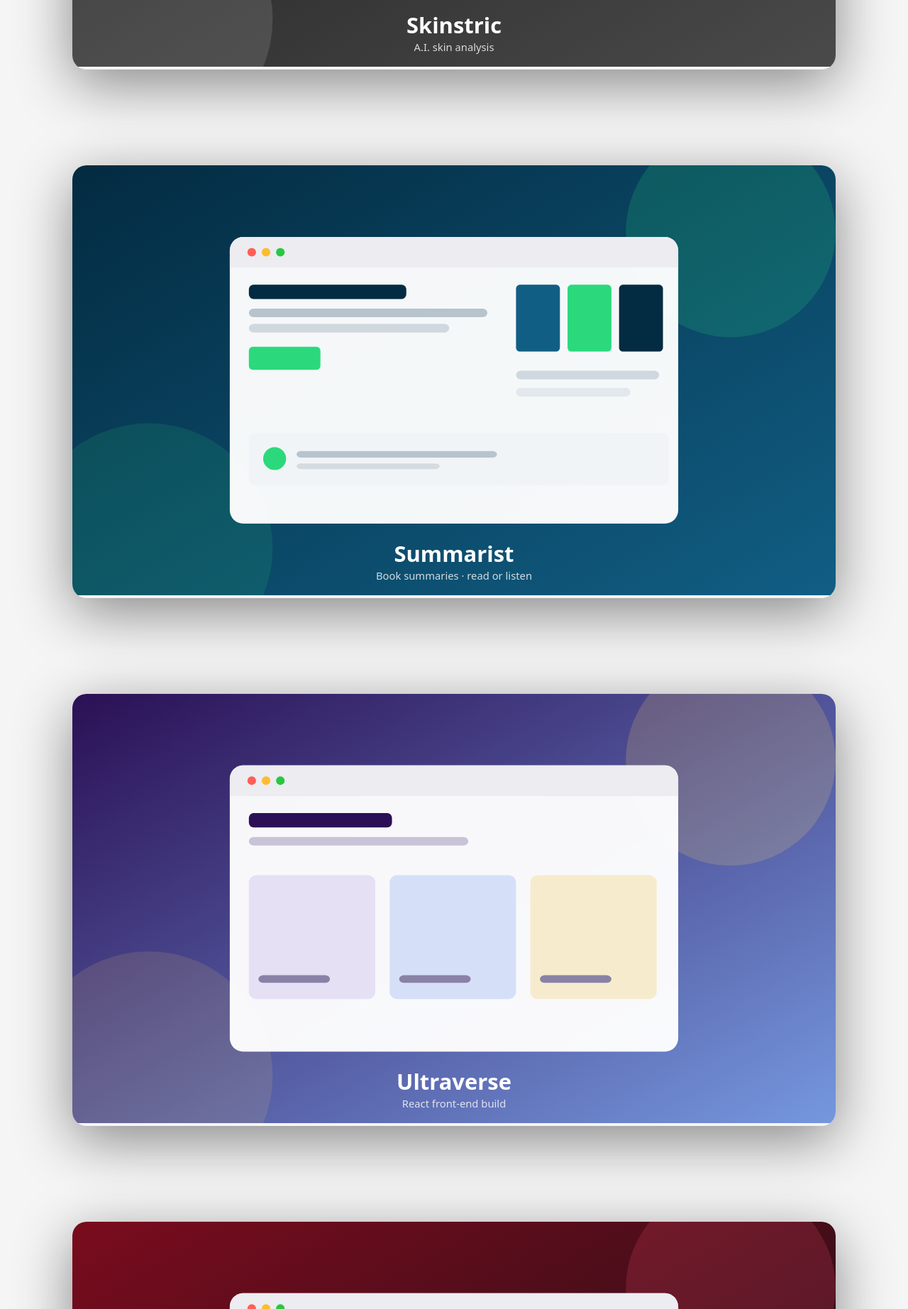
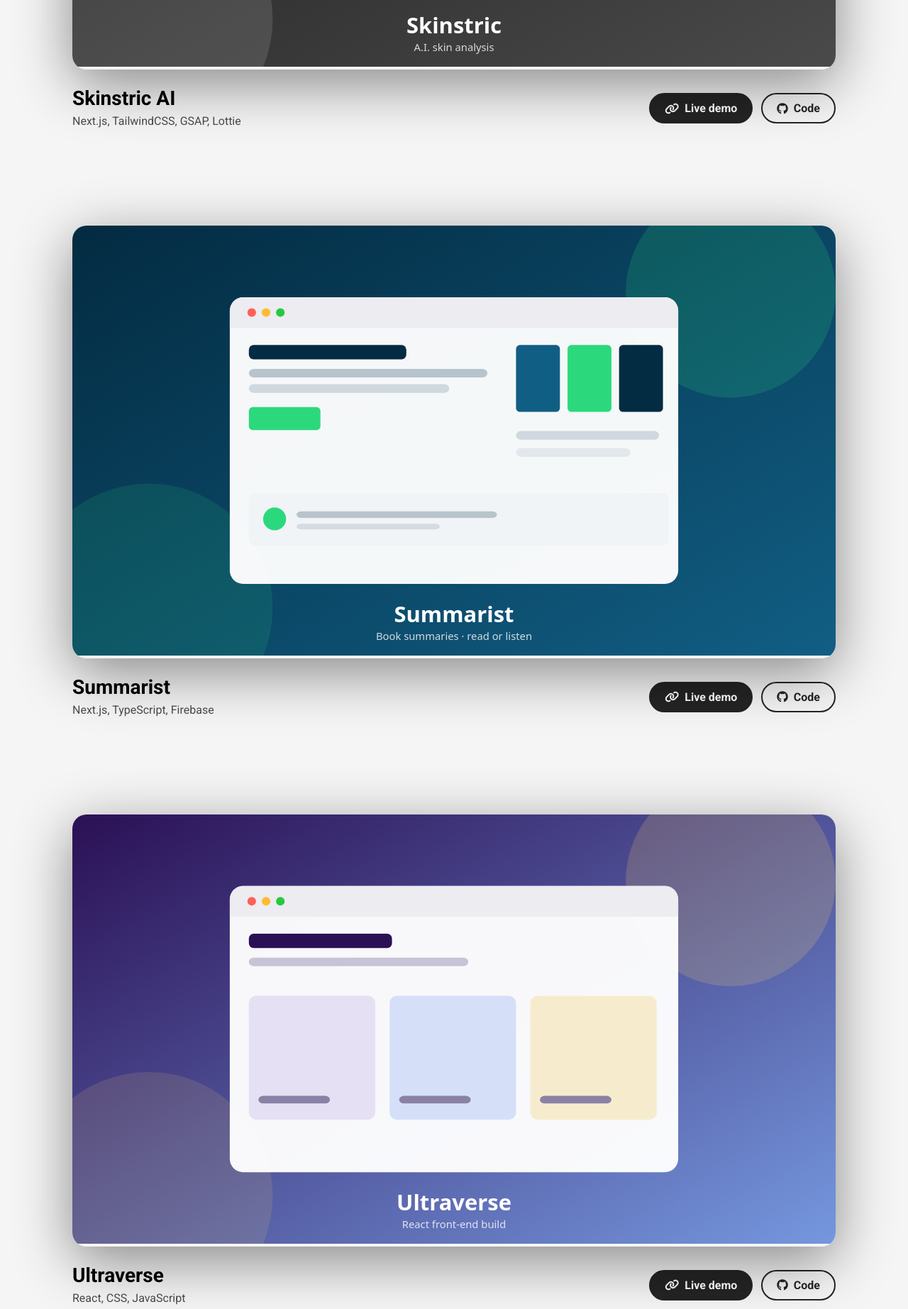
Before and after one commit to Purpuratus/portfolio, a plain HTML site: page index.html in a window 1280 px wide. Shown: the part 1478-3323 px from the top of the page at 71% size. Drawn offline with nearby package versions, Linux system fonts and the light colour scheme.

Commit message:
Add visible project buttons

```diff
--- a/index.html
+++ b/index.html
@@ -207,6 +207,16 @@
                 </div>
               </div>
             </div>
+            <div class="project__caption">
+              <div class="project__caption--text">
+                <h3 class="project__caption--title">Skinstric AI</h3>
+                <p class="project__caption--stack">Next.js, TailwindCSS, GSAP, Lottie</p>
+              </div>
+              <div class="project__caption--buttons">
+                <a href="https://skinstric-lake-alpha.vercel.app" target="_blank" rel="noopener" class="project__btn project__btn--live"><i class="fas fa-link"></i> Live demo</a>
+                <a href="https://github.com/Purpuratus" target="_blank" rel="noopener" class="project__btn project__btn--code"><i class="fab fa-github"></i> Code</a>
+              </div>
+            </div>
           </li>
 
           <li class="project">
@@ -231,6 +241,16 @@
                     <i class="fab fa-github"></i>
                   </a>
                 </div>
+              </div>
+            </div>
+            <div class="project__caption">
+              <div class="project__caption--text">
+                <h3 class="project__caption--title">Summarist</h3>
+                <p class="project__caption--stack">Next.js, TypeScript, Firebase</p>
+              </div>
+              <div class="project__caption--buttons">
+                <a href="https://summarist-sand-eta.vercel.app" target="_blank" rel="noopener" class="project__btn project__btn--live"><i class="fas fa-link"></i> Live demo</a>
+                <a href="https://github.com/Purpuratus" target="_blank" rel="noopener" class="project__btn project__btn--code"><i class="fab fa-github"></i> Code</a>
               </div>
             </div>
           </li>
@@ -259,6 +279,16 @@
                 </div>
               </div>
             </div>
+            <div class="project__caption">
+              <div class="project__caption--text">
+                <h3 class="project__caption--title">Ultraverse</h3>
+                <p class="project__caption--stack">React, CSS, JavaScript</p>
+              </div>
+              <div class="project__caption--buttons">
+                <a href="https://julia-internship.vercel.app" target="_blank" rel="noopener" class="project__btn project__btn--live"><i class="fas fa-link"></i> Live demo</a>
+                <a href="https://github.com/Purpuratus" target="_blank" rel="noopener" class="project__btn project__btn--code"><i class="fab fa-github"></i> Code</a>
+              </div>
+            </div>
           </li>
 
           <li class="project">
@@ -285,6 +315,16 @@
                 </div>
               </div>
             </div>
+            <div class="project__caption">
+              <div class="project__caption--text">
+                <h3 class="project__caption--title">ReelFast</h3>
+                <p class="project__caption--stack">JavaScript, OMDb API</p>
+              </div>
+              <div class="project__caption--buttons">
+                <a href="https://movie2-ia4l.vercel.app" target="_blank" rel="noopener" class="project__btn project__btn--live"><i class="fas fa-link"></i> Live demo</a>
+                <a href="https://github.com/Purpuratus" target="_blank" rel="noopener" class="project__btn project__btn--code"><i class="fab fa-github"></i> Code</a>
+              </div>
+            </div>
           </li>
 
           <li class="project">
@@ -309,6 +349,16 @@
                     <i class="fab fa-github"></i>
                   </a>
                 </div>
+              </div>
+            </div>
+            <div class="project__caption">
+              <div class="project__caption--text">
+                <h3 class="project__caption--title">Treact Clone</h3>
+                <p class="project__caption--stack">HTML, CSS, JavaScript, React</p>
+              </div>
+              <div class="project__caption--buttons">
+                <a href="https://purpuratus.github.io/Treact-Clone/" target="_blank" rel="noopener" class="project__btn project__btn--live"><i class="fas fa-link"></i> Live demo</a>
+                <a href="https://github.com/Purpuratus" target="_blank" rel="noopener" class="project__btn project__btn--code"><i class="fab fa-github"></i> Code</a>
               </div>
             </div>
           </li>
--- a/style.css
+++ b/style.css
@@ -569,6 +569,64 @@ nav {
   margin: 16px 0;
 }
 
+
+/* Always-visible project captions */
+.project__caption {
+  display: flex;
+  align-items: center;
+  justify-content: space-between;
+  flex-wrap: wrap;
+  gap: 16px;
+  margin-top: 24px;
+}
+
+.project__caption--title {
+  font-size: 28px;
+}
+
+.project__caption--stack {
+  margin-top: 4px;
+  opacity: 0.7;
+}
+
+.project__caption--buttons {
+  display: flex;
+  gap: 12px;
+}
+
+.project__btn {
+  display: inline-flex;
+  align-items: center;
+  gap: 8px;
+  padding: 10px 20px;
+  border-radius: 999px;
+  font-weight: 700;
+  text-decoration: none;
+  border: 2px solid #242424;
+  color: #242424;
+  transition: all 300ms ease;
+}
+
+.project__btn--live {
+  background-color: #242424;
+  color: white;
+}
+
+.project__btn:hover {
+  transform: translateY(-2px);
+  opacity: 0.85;
+}
+
+.dark-theme .project__btn {
+  border-color: white;
+  color: white;
+}
+
+.dark-theme .project__btn--live {
+  background-color: white;
+  color: #242424;
+}
+
 /*
 
   FOOTER
```
